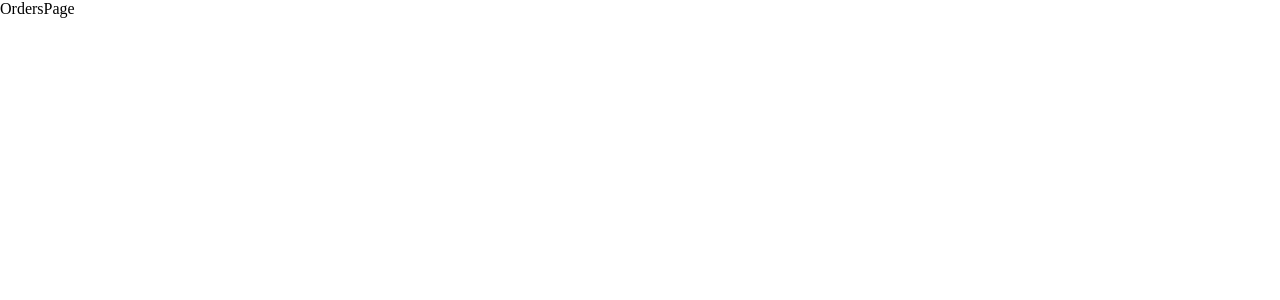
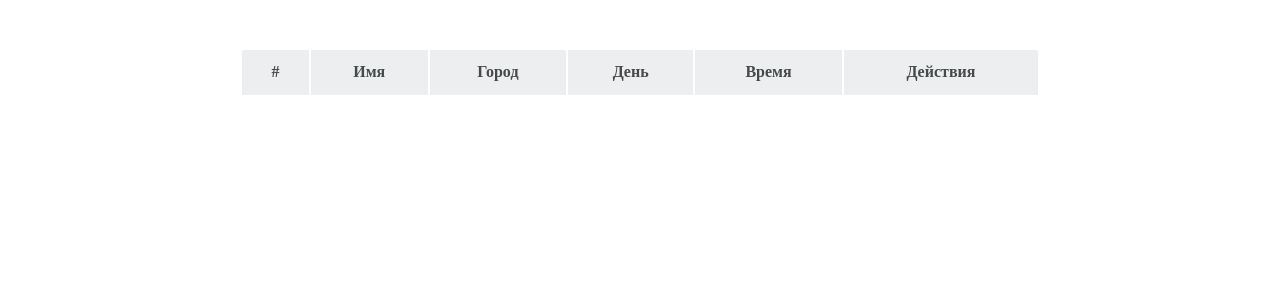
Before and after one commit to FeltBoots/re-online-record, a React (Create React App) app: page /orders in a window 1280 px wide. Shown: the top 300 px of the page. Built offline with nearby package versions, Linux system fonts and the light colour scheme.

Commit message:
OrdersTable: Use OrdersTable

```diff
--- a/src/components/pages/orders-page.js
+++ b/src/components/pages/orders-page.js
@@ -1,7 +1,8 @@
 import React from "react";
+import OrdersTable from "../orders-table";
 
 const OrdersPage = () => {
-  return <div>OrdersPage</div>
+  return <OrdersTable />
 };
 
 export default OrdersPage;
```
